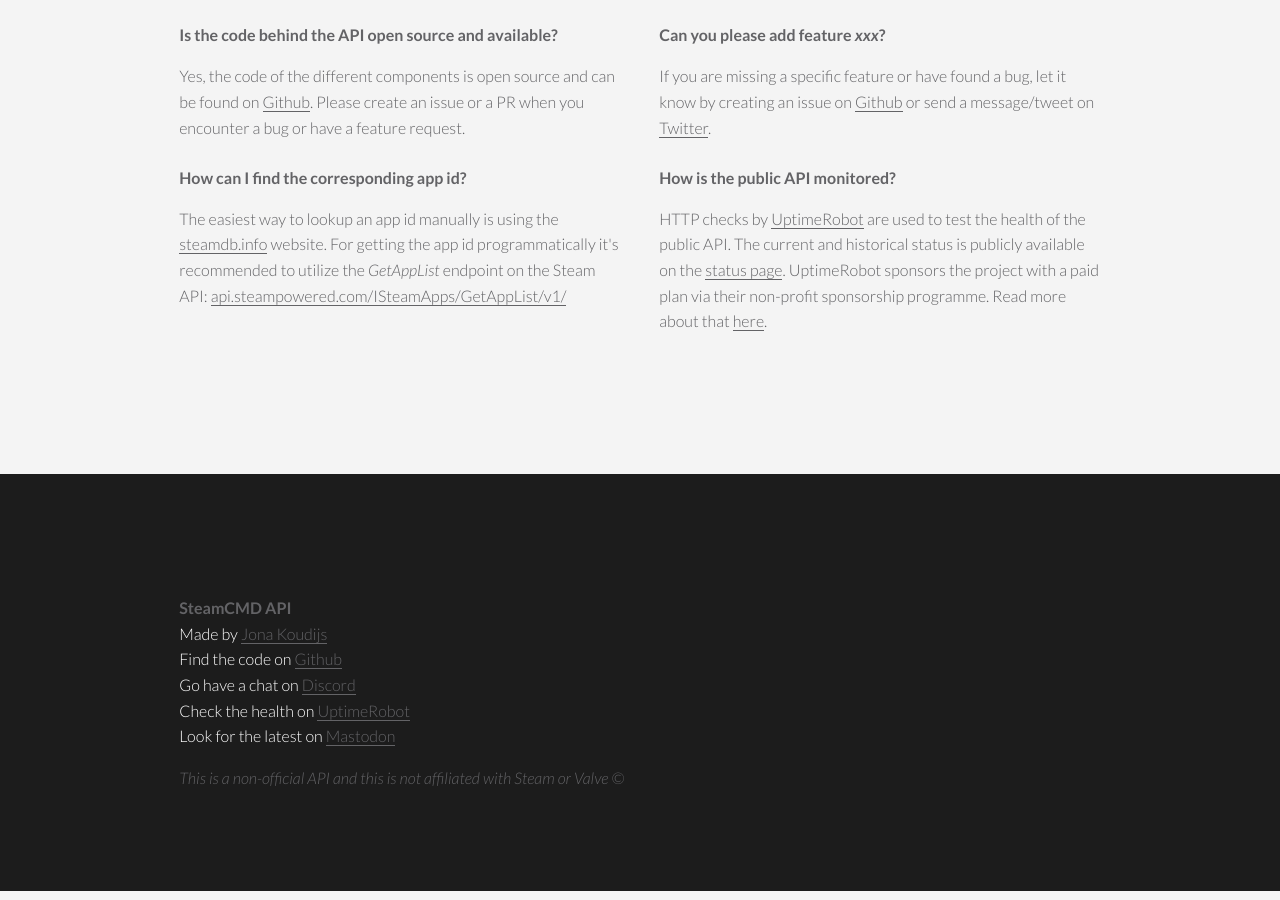
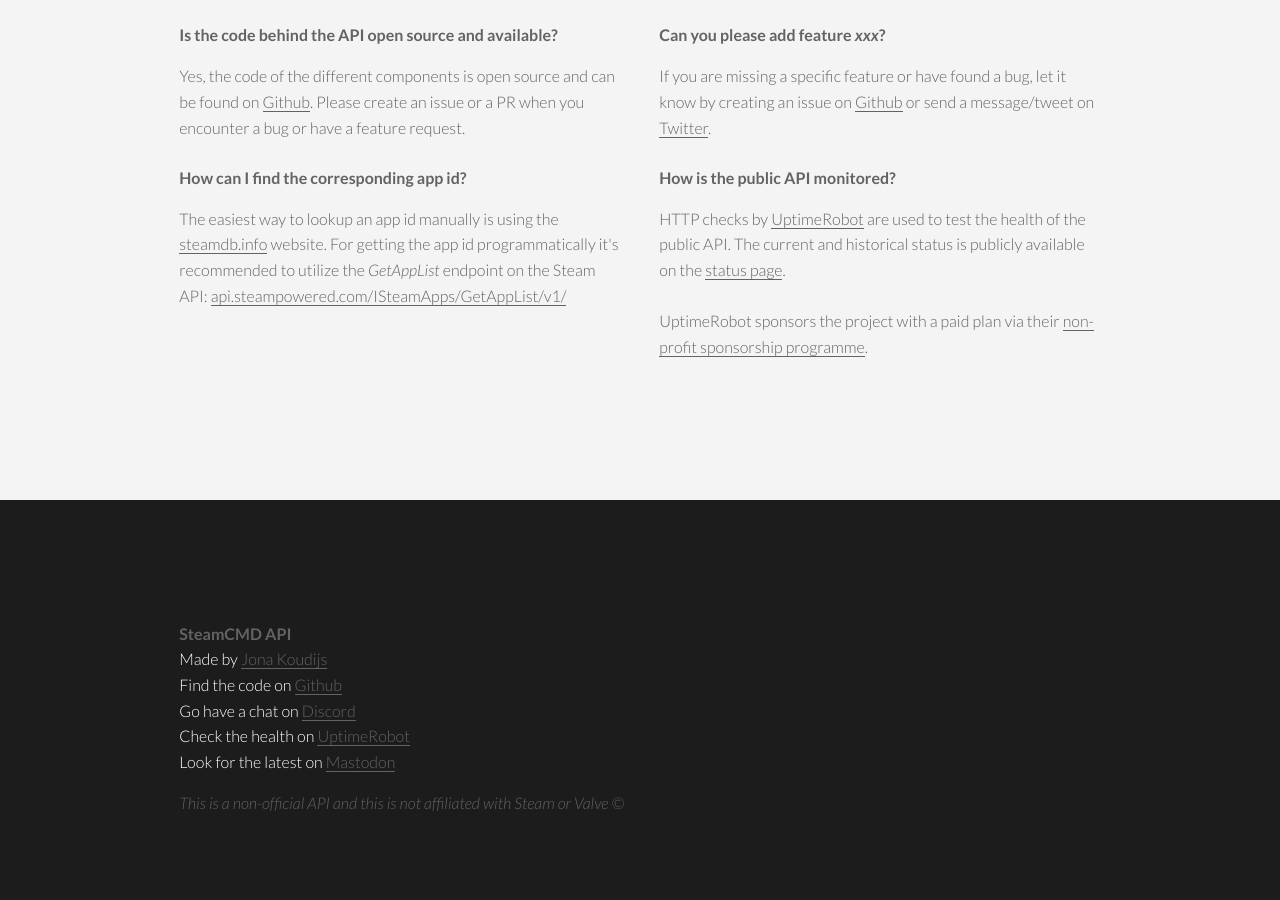
Before and after one commit to steamcmd/website, a Jekyll site: the page built from index.html, in a window 1280 px wide and 900 px high, scrolled down 5102 px. Built offline with Jekyll 4.4.1, drawn with Linux system fonts in a browser that asks for light colours.

Commit message:
Update UptimeRobot sponsorship text

```diff
--- a/_includes/faq.html
+++ b/_includes/faq.html
@@ -61,9 +61,9 @@
       HTTP checks by <a href="https://uptimerobot.com">UptimeRobot</a> are used
       to test the health of the public API. The current and historical status is
       publicly available on the <a href="https://stats.uptimerobot.com/wrYlLT1R5">status page</a>.
-
-      UptimeRobot sponsors the project with a paid plan via their non-profit sponsorship
-      programme. Read more about that <a href="https://uptimerobot.com/sponsorship">here</a>.
+      <br/><br/>
+      UptimeRobot sponsors the project with a paid plan via their <a href="https://uptimerobot.com/sponsorship">non-profit sponsorship
+      programme</a>.
     </p>
   </div>
 </div>
```
